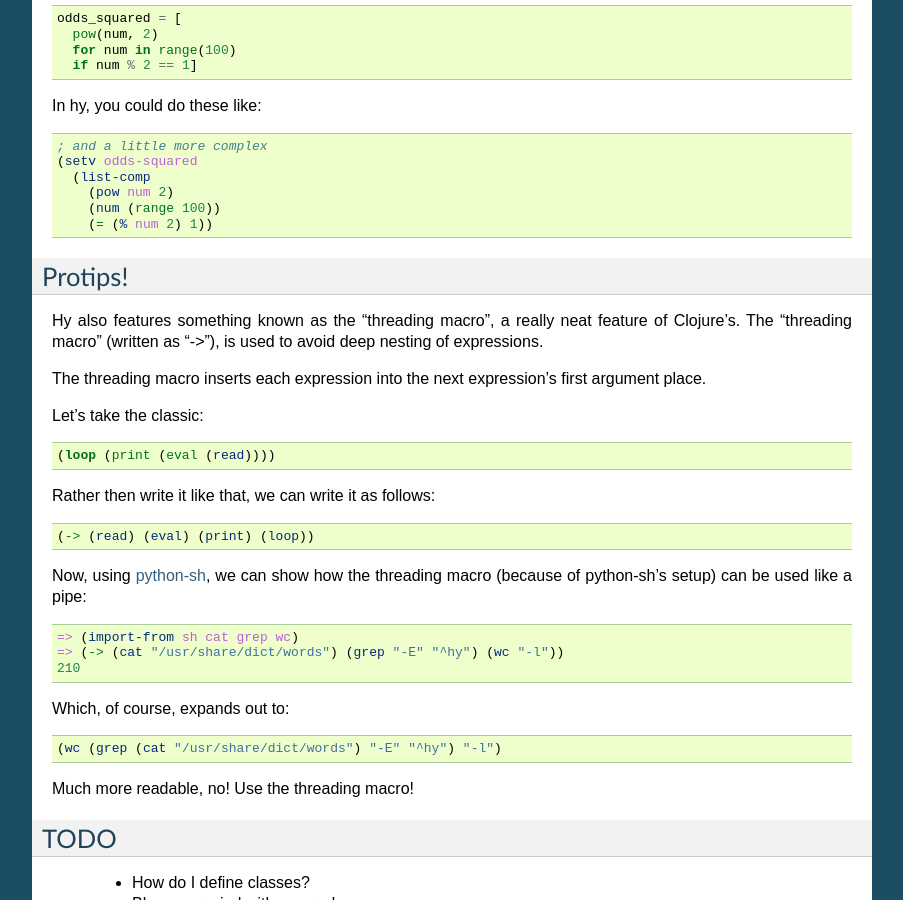
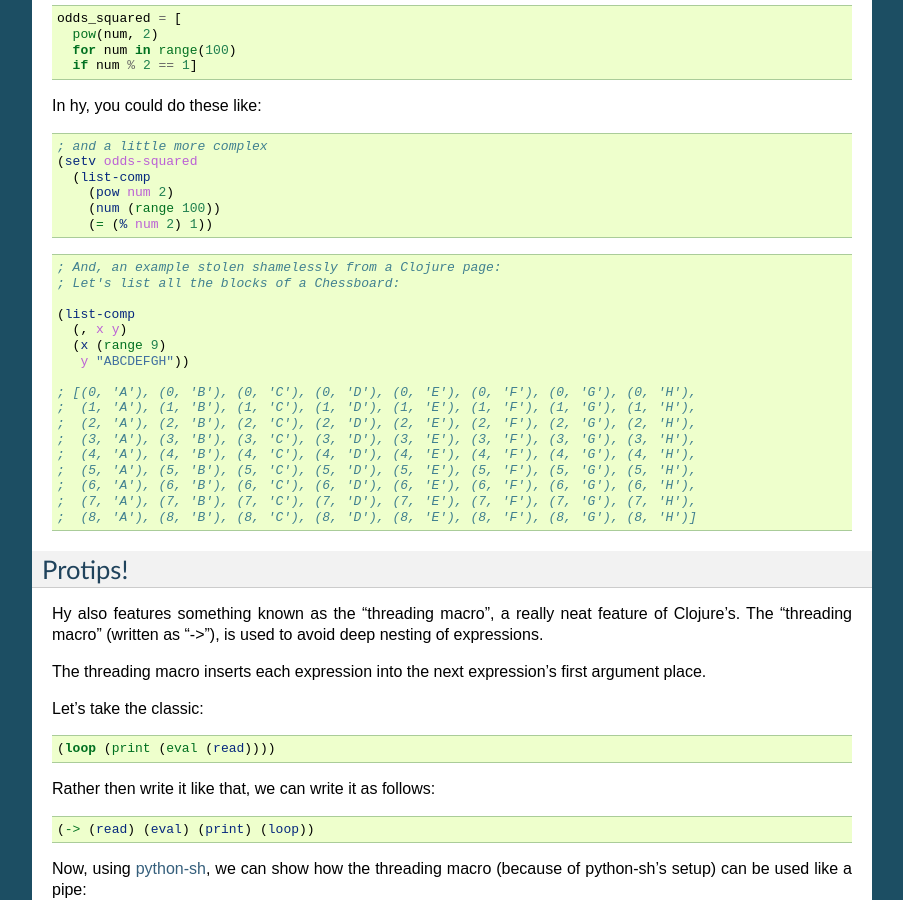
Before and after one commit to hylang/hy, a Sphinx documentation site: the page built from docs/language/index.rst, in a window 1280 px wide and 900 px high, scrolled down 4791 px. Shown: the whole window, without its empty margins (198-1101 px from the left). Built offline with Sphinx 7.4.7, drawn with Linux system fonts in a browser that asks for light colours.

Commit message:
adding in a bit about the double rainbow

```diff
--- a/docs/language/index.rst
+++ b/docs/language/index.rst
@@ -342,6 +342,28 @@ In hy, you could do these like:
       (= (% num 2) 1))
 
 
+.. code-block:: clj
+
+  ; And, an example stolen shamelessly from a Clojure page:
+  ; Let's list all the blocks of a Chessboard:
+
+  (list-comp
+    (, x y)
+    (x (range 9)
+     y "ABCDEFGH"))
+
+  ; [(0, 'A'), (0, 'B'), (0, 'C'), (0, 'D'), (0, 'E'), (0, 'F'), (0, 'G'), (0, 'H'),
+  ;  (1, 'A'), (1, 'B'), (1, 'C'), (1, 'D'), (1, 'E'), (1, 'F'), (1, 'G'), (1, 'H'),
+  ;  (2, 'A'), (2, 'B'), (2, 'C'), (2, 'D'), (2, 'E'), (2, 'F'), (2, 'G'), (2, 'H'),
+  ;  (3, 'A'), (3, 'B'), (3, 'C'), (3, 'D'), (3, 'E'), (3, 'F'), (3, 'G'), (3, 'H'),
+  ;  (4, 'A'), (4, 'B'), (4, 'C'), (4, 'D'), (4, 'E'), (4, 'F'), (4, 'G'), (4, 'H'),
+  ;  (5, 'A'), (5, 'B'), (5, 'C'), (5, 'D'), (5, 'E'), (5, 'F'), (5, 'G'), (5, 'H'),
+  ;  (6, 'A'), (6, 'B'), (6, 'C'), (6, 'D'), (6, 'E'), (6, 'F'), (6, 'G'), (6, 'H'),
+  ;  (7, 'A'), (7, 'B'), (7, 'C'), (7, 'D'), (7, 'E'), (7, 'F'), (7, 'G'), (7, 'H'),
+  ;  (8, 'A'), (8, 'B'), (8, 'C'), (8, 'D'), (8, 'E'), (8, 'F'), (8, 'G'), (8, 'H')]
+
+
+
 Protips!
 --------
 
```
